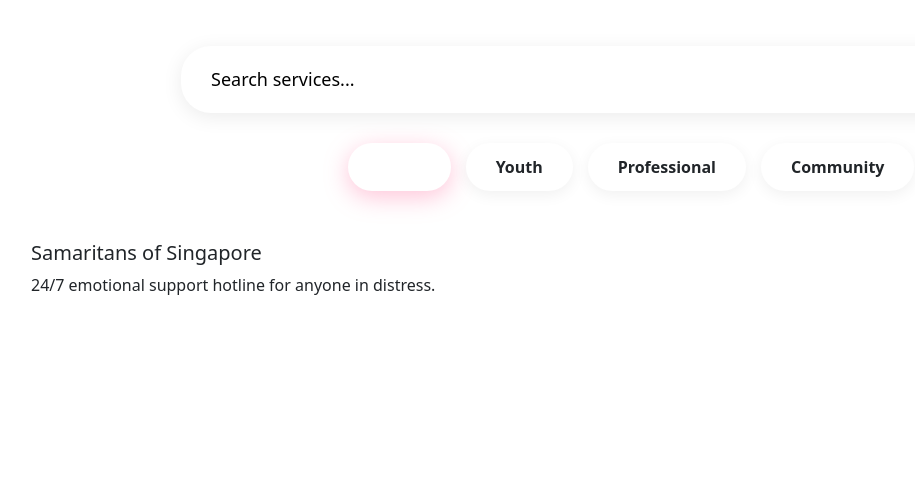
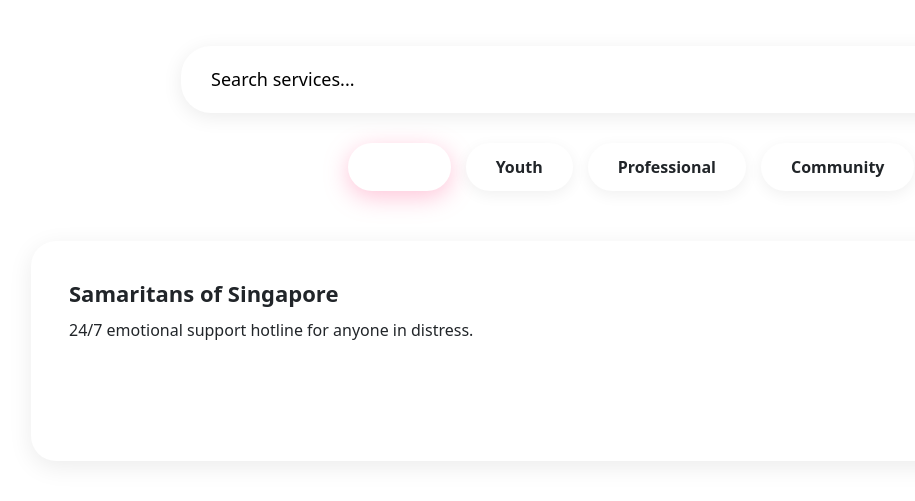
Before and after one commit to StackSats88/kopi-connect, a plain HTML site: page index.html in a window 1280 px wide. Shown: the part 195-696 px from the top of the page, without its empty margins (9-924 px from the left). Drawn offline with nearby package versions, Linux system fonts and the light colour scheme.

Commit message:
feat(services): add service-card styling for visual consistency

```diff
--- a/styles/styles.css
+++ b/styles/styles.css
@@ -98,3 +98,42 @@
     border-color: var(--pink);
     box-shadow: 0 6px 25px rgba(255, 107, 157, 0.4);
 }
+
+/* =========================== */
+/* SERVICE CARD STYLES         */
+/* =========================== */
+
+.service-card {
+    background: white;
+    border-radius: 25px;
+    padding: 35px;
+    cursor: pointer;
+    transition: all 0.4s cubic-bezier(0.4, 0, 0.2, 1);
+    box-shadow: 0 6px 25px rgba(0, 0, 0, 0.08);
+    border: 3px solid transparent;
+    display: flex;
+    flex-direction: column;
+    min-height: 220px;
+    position: relative;
+    overflow: hidden;
+}
+
+.service-card:hover {
+    transform: translateY(-8px) scale(1.02);
+    box-shadow: 0 15px 45px rgba(255, 107, 157, 0.25);
+    border-color: var(--pink);
+}
+
+.service-card h5 {
+    font-size: 22px;
+    font-weight: 700;
+    line-height: 1.3;
+    color: var(--text-dark);
+    margin-bottom: 10px;
+}
+
+.service-description {
+    font-size: 16px;
+    line-height: 1.6;
+    color: var(--text-medium);
+}
```
